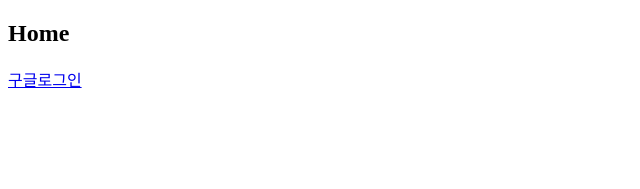
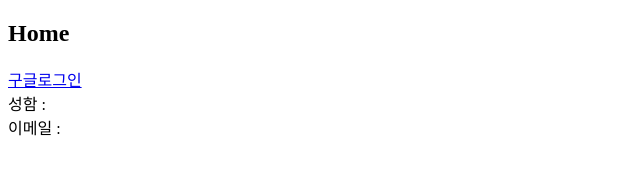
Before and after one commit to beomsun1234/springboot-react-oauth2-jwt, a React (Create React App) app in the folder frontend/: page / in a window 1280 px wide. Shown: the top 189 px of the page, without its empty margins (0-640 px from the left). Built offline with nearby package versions, Linux system fonts and the light colour scheme.

Commit message:
ADD - MemberInfo컴포넌트 추가 (로그인 정보 보여줌)

```diff
--- a/frontend/src/Home.js
+++ b/frontend/src/Home.js
@@ -1,8 +1,11 @@
-import React from 'react';
+import React, {  useState } from 'react';
 import axios from 'axios';
+import MemberInfo from './components/MemberInfo';
 
 
 const Home = () => {
+
+    const [member, setMember ] = useState([]);
 
     const token = window.sessionStorage.getItem("token")
 
@@ -16,11 +19,9 @@ const Home = () => {
                 "Auth" : token
             }
         }).then((response)=>{
-            console.log(response);
-            const data = JSON.stringify(response)
-            let test = data.map(as=>(as.data))
-            console.log(test)
-            alert(test)
+            console.log("1"+response);
+            const data = JSON.data(response)
+            console.log("2"+data)
         }).catch(Error=>{
             console.log(Error);
         })
@@ -36,15 +37,12 @@ const Home = () => {
                 "Auth" : token
             }
         }).then((response)=>{
-            console.log(response);
-            let data = JSON.stringify(response)
-            console.log(response.data("data"))
-            console.log(data)
-
+            response= response.data
+            console.log(response)
+            setMember(response)
         }).catch(Error=>{
             console.log(Error);
         })
-
     }
 
     return (
@@ -52,11 +50,12 @@ const Home = () => {
             <h2>
             Home
             </h2>
-            {token == null ? <a  href="http://localhost:8080/oauth2/authorization/google">구글로그인</a> : "login sucess"}
-            {token == null ? null : <button onClick={() => { f1();}}>Click Me1</button>}
-            {token == null ? null : <button onClick={() => { f2();}}>Click Me2</button>}
-        </div>
-
+            <div>
+                {token == null ? <a  href="http://localhost:8080/oauth2/authorization/google">구글로그인</a> : "loginsucess"} {token == null ? null : <button onClick={() => { f1();}}>연결 테스트</button>}
+            </div>
+                {token == null ? null : <button onClick={() => { f2();}}>내정보 보기</button>}
+                <MemberInfo MemberInfo = {member}></MemberInfo>
+            </div>
     );
 };
 
--- /dev/null
+++ b/frontend/src/components/MemberInfo.js
@@ -0,0 +1,13 @@
+import React from 'react';
+
+const MemberInfo = (props) => {
+    const {email, name} = props.MemberInfo
+    return (
+        <div>
+            <div>성함 : {name}</div>
+            <div>이메일 : {email}</div>
+        </div>
+    );
+};
+
+export default MemberInfo;
--- a/frontend/src/index.js
+++ b/frontend/src/index.js
@@ -7,7 +7,7 @@ import App from './App';
 ReactDOM.render(
   <React.StrictMode>
     <BrowserRouter>
-    <App />
+    <App/>
     </BrowserRouter>
   </React.StrictMode>,
   document.getElementById('root')
```
